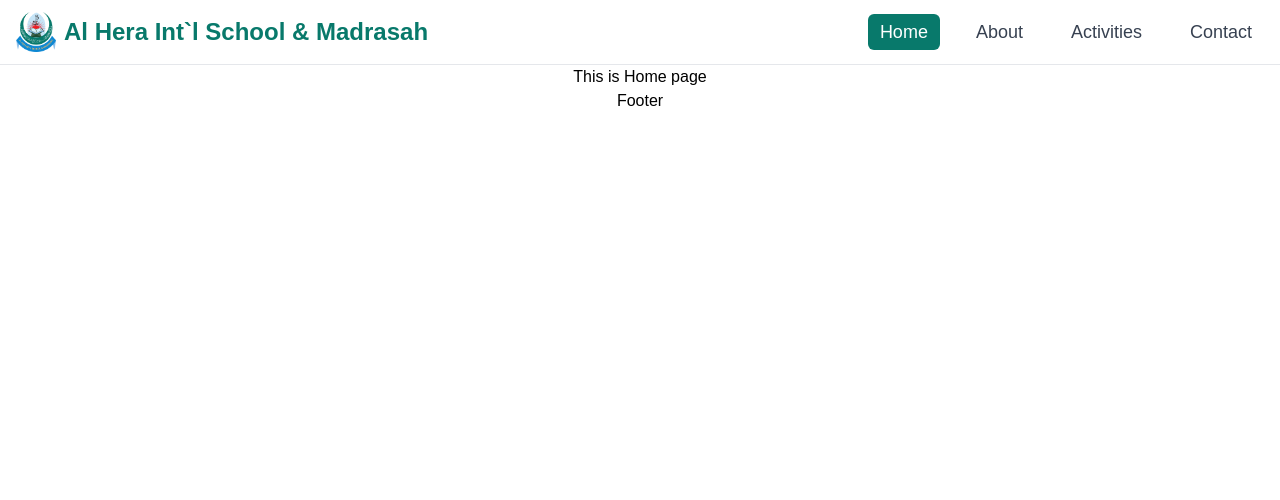
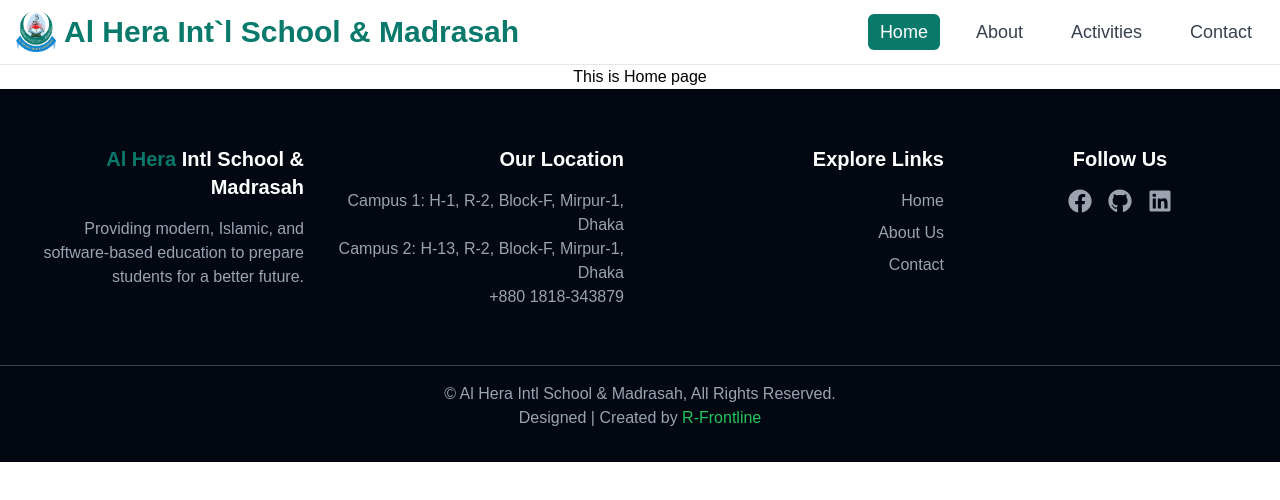
Before and after one commit to pally0091/al-hera-islami-school, a React (Vite) app: page / in a window 1280 px wide. Shown: the top 500 px of the page. Built offline with nearby package versions, Linux system fonts and the light colour scheme.

Commit message:
footer created

```diff
--- /dev/null
+++ b/src/componants/Footer.jsx
@@ -0,0 +1,115 @@
+import { FaFacebook, FaGithub, FaLinkedin } from "react-icons/fa";
+import { Link } from "react-router-dom";
+
+const Footer = () => {
+  return (
+    <footer className="bg-gray-950 text-white py-8">
+      <div className="container mx-auto grid grid-cols-1 sm:grid-cols-2 lg:grid-cols-4 gap-8 px-4 py-6">
+        {/* School Info */}
+        <div className="text-center md:text-right">
+          <h3 className="text-xl font-bold mb-4">
+            <span className="text-brandGreen">Al Hera</span> Intl School &
+            Madrasah
+          </h3>
+          <p className="text-gray-400">
+            Providing modern, Islamic, and software-based education to prepare
+            students for a better future.
+          </p>
+        </div>
+
+        {/* Location */}
+        <div className="text-center md:text-right">
+          <h3 className="text-xl font-bold mb-4">Our Location</h3>
+          <p className="text-gray-400">
+            Campus 1: H-1, R-2, Block-F, Mirpur-1, Dhaka
+          </p>
+          <p className="text-gray-400">
+            Campus 2: H-13, R-2, Block-F, Mirpur-1, Dhaka
+          </p>
+          <a
+            className="text-gray-400 hover:text-green-500 transition-colors duration-300"
+            href="tel:+8801818343879"
+          >
+            +880 1818-343879
+          </a>
+        </div>
+
+        {/* Explore Links */}
+        <div className="text-center md:text-right">
+          <h3 className="text-xl font-bold mb-4">Explore Links</h3>
+          <ul className="space-y-2">
+            <li>
+              <Link
+                to="/"
+                className="text-gray-400 hover:text-green-500 transition-colors duration-300"
+              >
+                Home
+              </Link>
+            </li>
+            <li>
+              <Link
+                to="/about"
+                className="text-gray-400 hover:text-green-500 transition-colors duration-300"
+              >
+                About Us
+              </Link>
+            </li>
+            <li>
+              <Link
+                to="/contact"
+                className="text-gray-400 hover:text-green-500 transition-colors duration-300"
+              >
+                Contact
+              </Link>
+            </li>
+          </ul>
+        </div>
+
+        {/* Social Links */}
+        <div>
+          <h3 className="text-xl font-bold mb-4">Follow Us</h3>
+          <div className="flex space-x-4 justify-center">
+            <a
+              href="https://facebook.com"
+              className="text-gray-400 hover:text-blue-600 transition-colors duration-300"
+              target="_blank"
+              rel="noopener noreferrer"
+            >
+              <FaFacebook size={24} />
+            </a>
+            <a
+              href="https://twitter.com"
+              className="text-gray-400 hover:text-blue-400 transition-colors duration-300"
+              target="_blank"
+              rel="noopener noreferrer"
+            >
+              <FaGithub size={24} />
+            </a>
+            <a
+              href="https://linkedin.com"
+              className="text-gray-400 hover:text-blue-800 transition-colors duration-300"
+              target="_blank"
+              rel="noopener noreferrer"
+            >
+              <FaLinkedin size={24} />
+            </a>
+          </div>
+        </div>
+      </div>
+
+      <div className="mt-8 text-center border-t border-gray-700 pt-4 text-gray-400">
+        © Al Hera Intl School & Madrasah, All Rights Reserved.
+        <br />
+        Designed | Created by{" "}
+        <a
+          href="#"
+          className="text-green-500 hover:underline"
+        >
+          R-Frontline
+        </a>
+      </div>
+    </footer>
+  );
+};
+
+export default Footer;
--- a/src/componants/Navbar.jsx
+++ b/src/componants/Navbar.jsx
@@ -82,7 +82,7 @@ const Navbar = () => {
             alt="Logo"
             className="w-10 h-10 object-cover"
           />
-          <span className="text-2xl font-bold text-brandGreen">
+          <span className="text-xl md:text-3xl font-bold text-brandGreen">
             Al Hera Int`l School & Madrasah
           </span>
         </div>
--- a/src/pages/main.jsx
+++ b/src/pages/main.jsx
@@ -1,12 +1,13 @@
 import { Outlet } from "react-router-dom";
 import Navbar from "../componants/Navbar";
+import Footer from "../componants/Footer";
 
 const Main = () => {
   return (
     <>
       <Navbar />
       <Outlet />
-      <p>Footer</p>
+      <Footer />
     </>
   );
 };
--- a/vite.config.js
+++ b/vite.config.js
@@ -1,7 +1,14 @@
-import { defineConfig } from 'vite'
-import react from '@vitejs/plugin-react-swc'
+import { defineConfig } from "vite";
+import react from "@vitejs/plugin-react-swc";
 
 // https://vite.dev/config/
 export default defineConfig({
   plugins: [react()],
-})
+  server: {
+    port: 3000,
+    host: "0.0.0.0",
+    watch: {
+      usePolling: true,
+    },
+  },
+});
```
